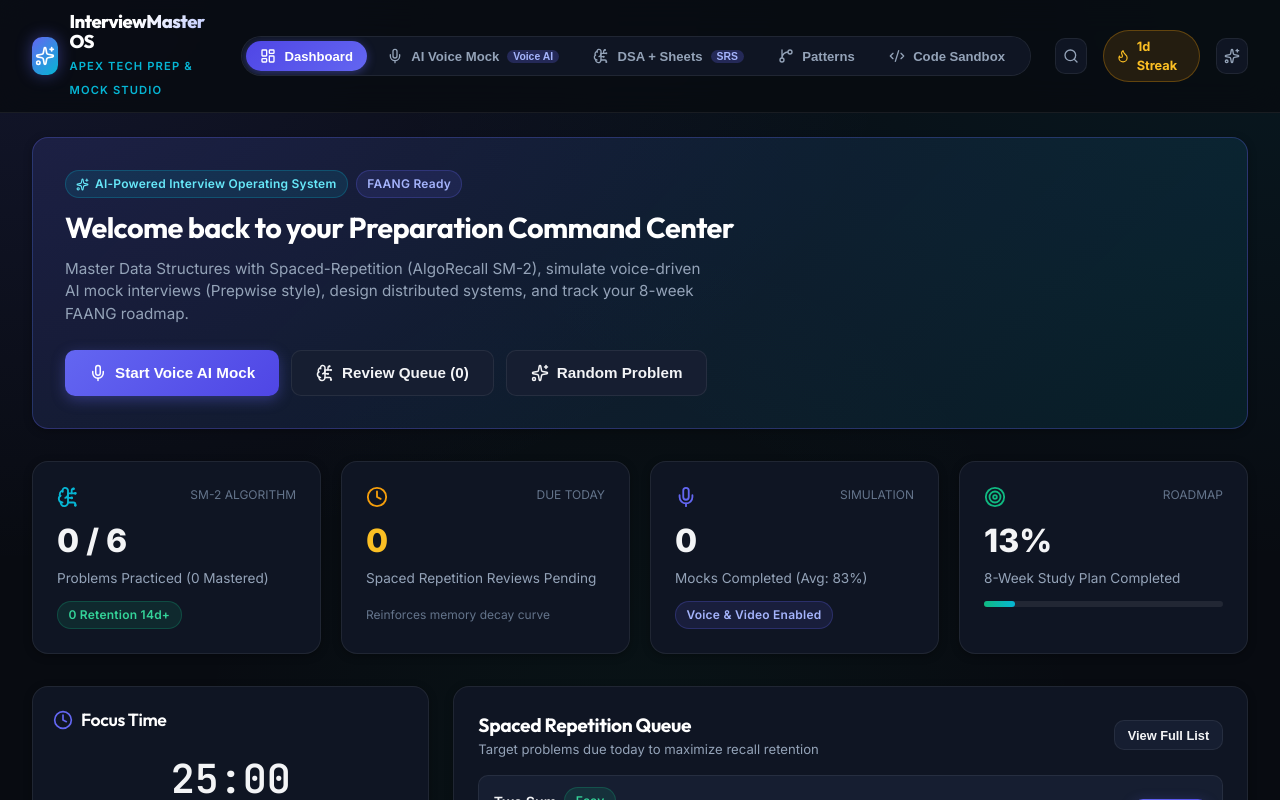
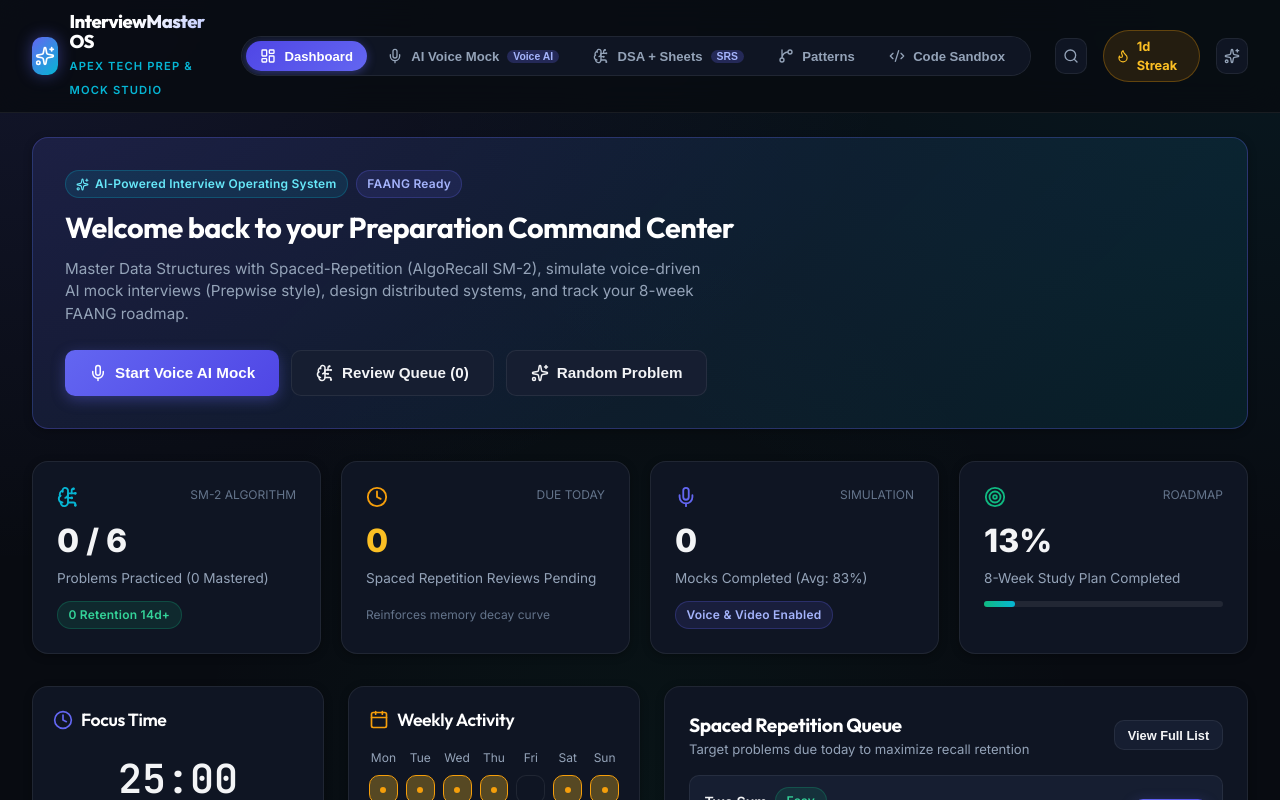
Before and after one commit to PoornaSri26/InterviewPrep, a React (Vite) app: page / in a window 1280 px wide. Both pictures are taken after a click on the button "Enter Platform". Shown: the top 800 px of the page. Built offline with nearby package versions, Linux system fonts and the light colour scheme.

Commit message:
Add streak calendar to dashboard

```diff
--- a/src/components/DashboardView.tsx
+++ b/src/components/DashboardView.tsx
@@ -24,6 +24,7 @@ import {
   Bug
 } from 'lucide-react';
 import { StudyTimer } from './StudyTimer';
+import { StreakCalendar } from './StreakCalendar';
 
 interface DashboardViewProps {
   problems: Problem[];
@@ -290,9 +291,10 @@ export const DashboardView: React.FC<DashboardViewProps> = ({
         </div>
       </div>
 
-      {/* Study Timer + Stats Row */}
-      <div style={{ display: 'grid', gridTemplateColumns: '1fr 2fr', gap: '1.5rem' }}>
+      {/* Study Timer + Calendar + Stats Row */}
+      <div style={{ display: 'grid', gridTemplateColumns: '1fr 1fr 2fr', gap: '1.5rem' }}>
         <StudyTimer />
+        <StreakCalendar />
         {/* Spaced Due Queue - moved up */}
         <div className="glass-card" style={{ display: 'flex', flexDirection: 'column' }}>
           <div style={{ display: 'flex', justifyContent: 'space-between', alignItems: 'center', marginBottom: '1rem' }}>
--- /dev/null
+++ b/src/components/StreakCalendar.tsx
@@ -0,0 +1,37 @@
+import React from 'react';
+import { Calendar } from 'lucide-react';
+
+export const StreakCalendar: React.FC = () => {
+  const days = ['Mon', 'Tue', 'Wed', 'Thu', 'Fri', 'Sat', 'Sun'];
+  const activity = [true, true, true, true, false, true, true]; // mock data
+
+  return (
+    <div className="glass-card" style={{ padding: '1.25rem' }}>
+      <div style={{ display: 'flex', alignItems: 'center', gap: '0.5rem', marginBottom: '1rem' }}>
+        <Calendar size={20} color="var(--accent-amber)" />
+        <h3 style={{ fontSize: '1.1rem', fontWeight: 600 }}>Weekly Activity</h3>
+      </div>
+      <div style={{ display: 'grid', gridTemplateColumns: 'repeat(7, 1fr)', gap: '0.5rem' }}>
+        {days.map((day, i) => (
+          <div key={day} style={{ textAlign: 'center' }}>
+            <div style={{ fontSize: '0.75rem', color: 'var(--text-muted)', marginBottom: '0.5rem' }}>{day}</div>
+            <div
+              style={{
+                width: '100%',
+                aspectRatio: '1',
+                borderRadius: 'var(--radius-md)',
+                background: activity[i] ? 'rgba(251, 191, 36, 0.3)' : 'var(--bg-surface)',
+                border: activity[i] ? '1px solid var(--accent-amber)' : '1px solid var(--border-subtle)',
+                display: 'flex',
+                alignItems: 'center',
+                justifyContent: 'center'
+              }}
+            >
+              {activity[i] && <div style={{ width: '6px', height: '6px', borderRadius: '50%', background: 'var(--accent-amber)' }} />}
+            </div>
+          </div>
+        ))}
+      </div>
+    </div>
+  );
+};
```
